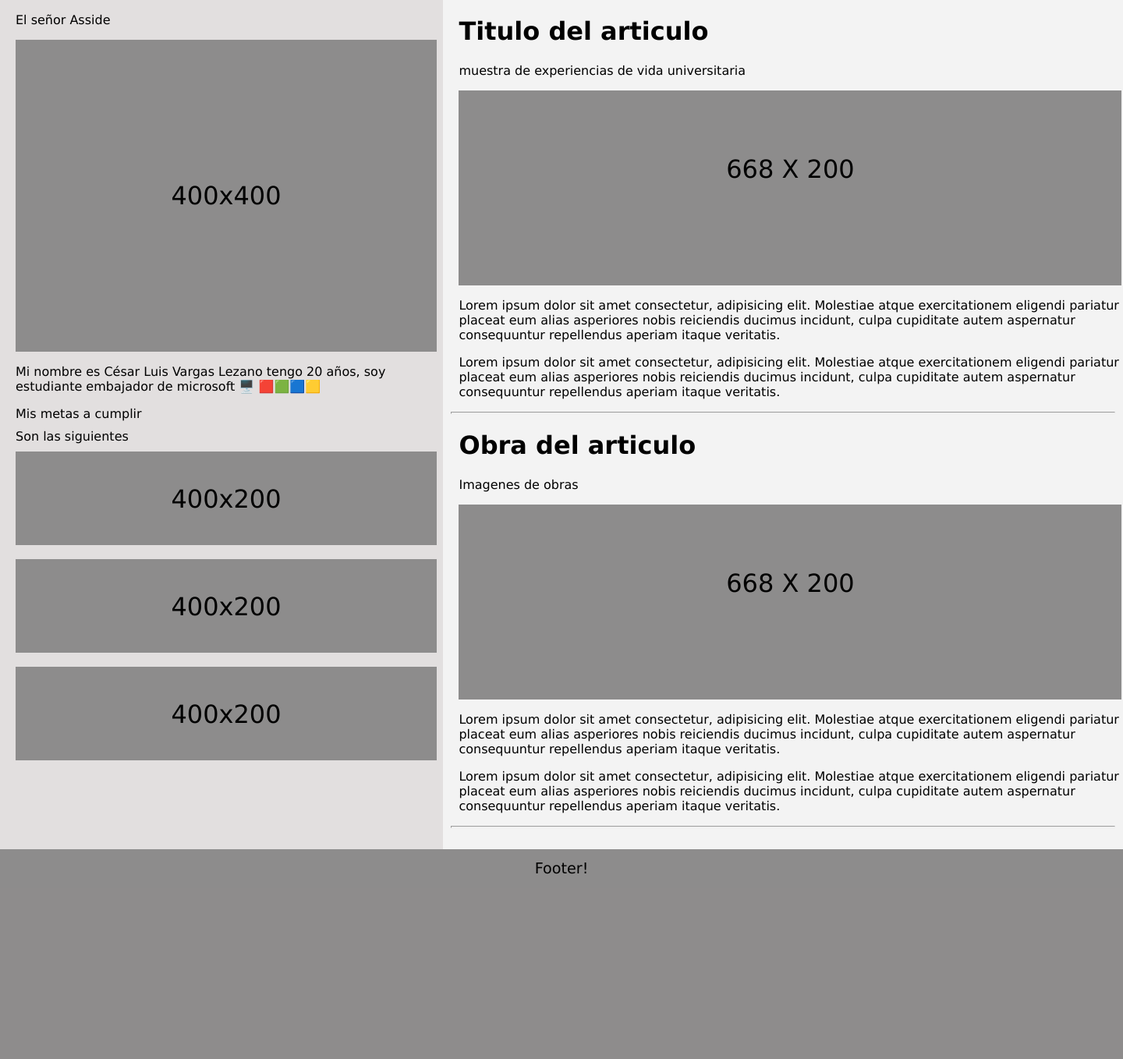
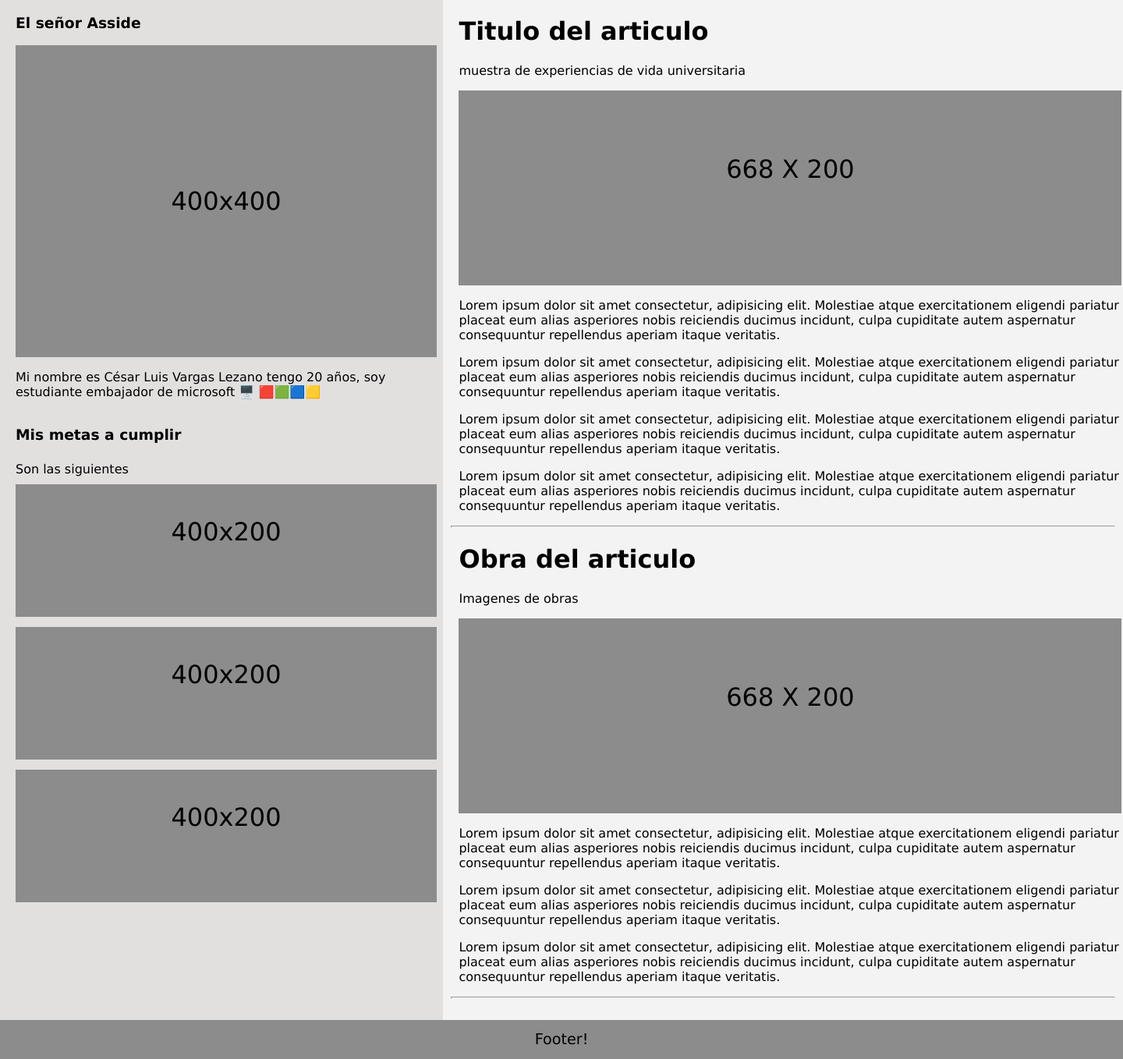
Before and after one commit to cesarvargasL/DesarrolloWebCVL, a PHP site: page /Ejercicio2.html in a window 1440 px wide. Shown: the part 176-1534 px from the top of the page at 78% size. Before the commit the page ends 1297 px from the top, so only its background shows below. Run offline with PHP 8.4, Linux system fonts and the light colour scheme.

Commit message:
personalizacion

```diff
--- a/Laboratorios/Laboratorio 1/Ejercicio2.html
+++ b/Laboratorios/Laboratorio 1/Ejercicio2.html
@@ -31,7 +31,7 @@
     <div class="contenedor-barras">
         <div class="barra1">
             <div class="item1-barra1">
-                <p>El señor Asside</p>
+                <h3>El señor Asside</h3>
             </div>
             <div class="item2-barra1">
                 400x400
@@ -40,7 +40,7 @@
                 <p>Mi nombre es César Luis Vargas Lezano tengo 20 años, soy estudiante embajador de microsoft 🖥️ 🟥🟩🟦🟨</p>
             </div>
             <div class="item4-barra1">
-                Mis metas a cumplir
+                <h3>Mis metas a cumplir</h3>
             </div>
             <div class="item5-barra1">
                 Son las siguientes
@@ -73,8 +73,12 @@
             <div class="item3-barra2">
                 <p>Lorem ipsum dolor sit amet consectetur, adipisicing elit. Molestiae atque exercitationem eligendi pariatur placeat eum alias asperiores nobis reiciendis ducimus incidunt, culpa cupiditate autem aspernatur consequuntur repellendus aperiam itaque veritatis.
                 </p>
+                <p>Lorem ipsum dolor sit amet consectetur, adipisicing elit. Molestiae atque exercitationem eligendi pariatur placeat eum alias asperiores nobis reiciendis ducimus incidunt, culpa cupiditate autem aspernatur consequuntur repellendus aperiam itaque veritatis.
+                </p>
             </div>
             <div class="item3-barra2">
+                <p>Lorem ipsum dolor sit amet consectetur, adipisicing elit. Molestiae atque exercitationem eligendi pariatur placeat eum alias asperiores nobis reiciendis ducimus incidunt, culpa cupiditate autem aspernatur consequuntur repellendus aperiam itaque veritatis.
+                </p>
                 <p>Lorem ipsum dolor sit amet consectetur, adipisicing elit. Molestiae atque exercitationem eligendi pariatur placeat eum alias asperiores nobis reiciendis ducimus incidunt, culpa cupiditate autem aspernatur consequuntur repellendus aperiam itaque veritatis.
                 </p>
             </div>
@@ -95,6 +99,8 @@
             <div class="item6-barra2">
                 <p>Lorem ipsum dolor sit amet consectetur, adipisicing elit. Molestiae atque exercitationem eligendi pariatur placeat eum alias asperiores nobis reiciendis ducimus incidunt, culpa cupiditate autem aspernatur consequuntur repellendus aperiam itaque veritatis.
                 </p>
+                <p>Lorem ipsum dolor sit amet consectetur, adipisicing elit. Molestiae atque exercitationem eligendi pariatur placeat eum alias asperiores nobis reiciendis ducimus incidunt, culpa cupiditate autem aspernatur consequuntur repellendus aperiam itaque veritatis.
+                </p>
             </div>
             <div>
                 <p class="item6-barra2">Lorem ipsum dolor sit amet consectetur, adipisicing elit. Molestiae atque exercitationem eligendi pariatur placeat eum alias asperiores nobis reiciendis ducimus incidunt, culpa cupiditate autem aspernatur consequuntur repellendus aperiam itaque veritatis.
--- a/Laboratorios/Laboratorio 1/estilos-ejer2.css
+++ b/Laboratorios/Laboratorio 1/estilos-ejer2.css
@@ -82,7 +82,7 @@ html, body {
 
 .item4-barra1{
     margin-left: 20px;
-    padding-bottom: 10px;
+    padding-bottom: 5px;
 }
 
 .item5-barra1{
@@ -100,9 +100,9 @@ html, body {
 .cuadros-barra1{
     background-color:#8d8c8c;
     margin-left: 20px;
-    height: 120px;
+    height: 170px;
     width: 540px;
-    margin-bottom: 10px;
+    margin-bottom: 5px;
     font-display: flex;
     justify-content: center;
     text-align: center;
```
